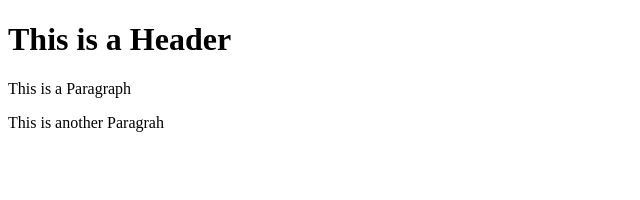
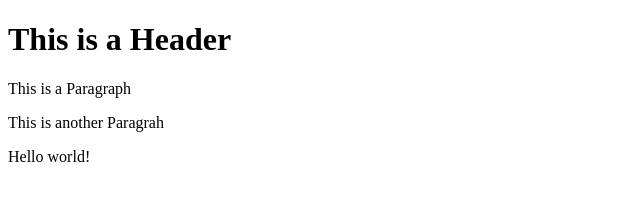
Before and after one commit to dgault01/git-test, a website: page index.html in a window 1280 px wide. Shown: the whole page, without its empty margins (0-640 px from the left). Drawn offline with Linux system fonts and the light colour scheme.

Commit message:
Using NPM

```diff
--- a/index.html
+++ b/index.html
@@ -4,5 +4,6 @@
         <h1>This is a Header</h1>
         <p>This is a Paragraph</p>
         <p>This is another Paragrah</p>
+        <p>Hello world!</p>
     </body>
 </html>
```
Also changed, not shown: package.json (added, +24 -0 lines), 2 other files.
